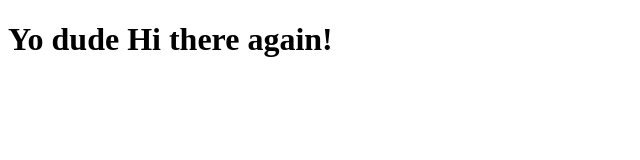
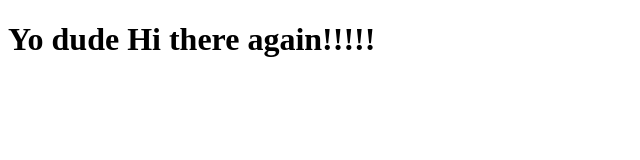
Before and after one commit to pipsy100/barebones, a React app: page / in a window 1280 px wide. Shown: the top 160 px of the page, without its empty margins (0-640 px from the left). Built offline with nearby package versions, Linux system fonts and the light colour scheme.

Commit message:
third commit

```diff
--- a/src/App.js
+++ b/src/App.js
@@ -2,7 +2,7 @@ import React from 'react'
 
 const App = () => {
     return <div>
-        <h1>Yo dude Hi there again!</h1>
+        <h1>Yo dude Hi there again!!!!!</h1>
     </div>
 }
 
--- a/webpack.config.js
+++ b/webpack.config.js
@@ -4,7 +4,7 @@ module.exports = {
     "mode": "development",
     "entry": "./src/index.js",
     "output": {
-        "path": __dirname + '/dir',
+        "path": __dirname + '/build',
         "filename": "bundle.js"
     },
     "devtool": "source-map",
```
Also changed, not shown: 3 other files (tests, documents, lock files or other folders).
